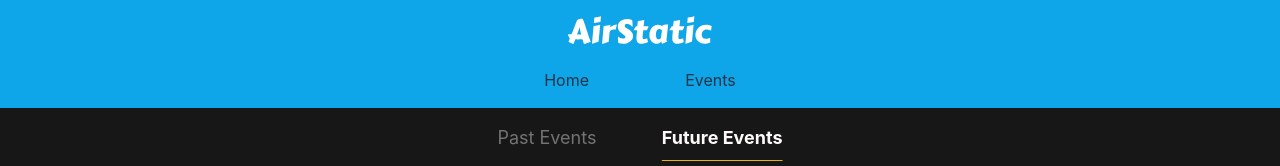
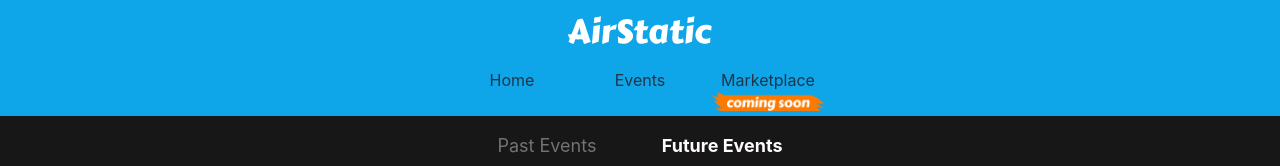
Before and after one commit to KoketsoMawasha/airstatic-vite, a React (Vite) app: page /events/future in a window 1280 px wide. Shown: the top 166 px of the page. Built offline with nearby package versions, Linux system fonts and the light colour scheme; no server answers; the database is empty.

Commit message:
marketplace coming soon tab

```diff
--- a/src/App.jsx
+++ b/src/App.jsx
@@ -18,7 +18,7 @@ function App() {
         <Route path='events/future/:id' element={<EventDetails />}/>
         <Route path='events/past/:id' element={<EventDetails />}/>
         <Route path="events" element={<Events/>}>
-          <Route index element={<FutureEvents/>}></Route>
+          <Route index element={<Navigate to={'future'} replace={true} />}></Route>
           <Route path='future' element={<FutureEvents/>}></Route>
           <Route path='past' element={<PastEvents/>}></Route>
         </Route>
--- a/src/components/TopNav.jsx
+++ b/src/components/TopNav.jsx
@@ -5,9 +5,10 @@ function TopNav() {
   return (
     <nav className='flex flex-col justify-center align-middle pt-4 sticky bg-sky-500 top-0'>
         <img src='/airstatic-v2-svg.svg' alt='airstatic logo' className='w-36 mb-2 bg-contain self-center'/>
-        <ul className='flex justify-evenly align-middle py-4 w-full max-w-sm self-center select-none'>
+        <ul className='grid grid-cols-3 text-center justify-center align-middle pt-4 w-full max-w-sm self-center select-none'>
             <Link to ="/">Home</Link>
             <Link to ="/events">Events</Link>
+            <Link to ="#" className='grid grid-rows-2  '>Marketplace<span className=""><img src="/comin-soon.png" alt="" /></span> </Link>
         </ul>
     </nav>
   )
```
Also changed, not shown: public/comin-soon.png (added), 1 other file (tests, documents, lock files or other folders).
